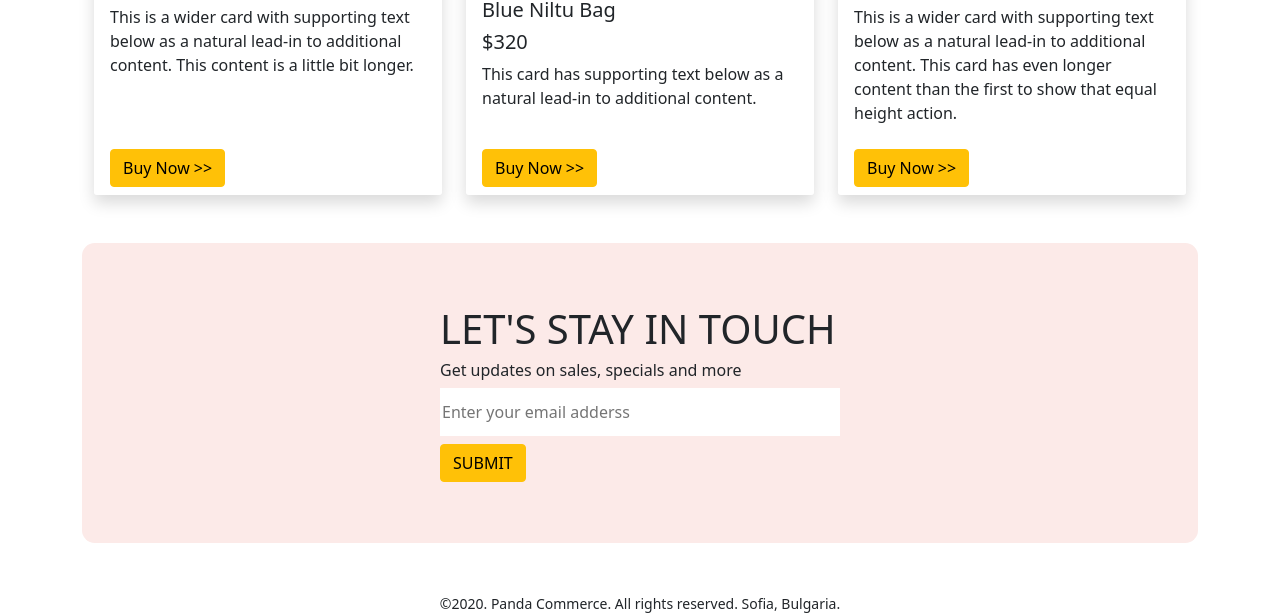
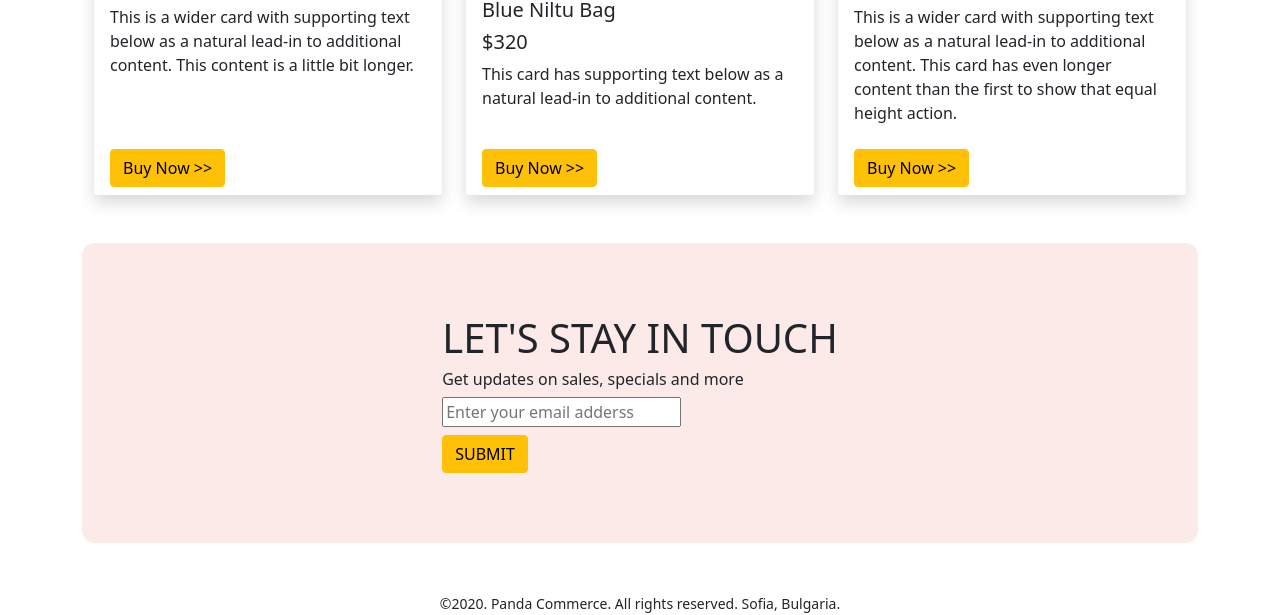
Before and after one commit to shamsuzzaman-imon/panda-commers, a plain HTML site: page index.html in a window 1280 px wide. Shown: the part 1762-2377 px from the top of the page. Drawn offline with Linux system fonts and the light colour scheme.

Commit message:
modify subscribe section

```diff
--- a/css/style.css
+++ b/css/style.css
@@ -18,9 +18,3 @@
     background-color: #fceae8;
     border-radius: 0.8em;
 }
-.input{
-    height: 3em;
-    width: 25em;
-    outline: none;
-    border: none;
-}
--- a/index.html
+++ b/index.html
@@ -228,7 +228,7 @@
       <div>
         <h1>LET'S STAY IN TOUCH </h1>
         <h6>Get updates on sales, specials and more</h6>
-        <input class="input" type="text" placeholder="Enter your email adderss"><br>
+        <input  type="text" placeholder="Enter your email adderss"><br>
         <button class="btn btn-warning mt-2" type="submit">SUBMIT</button>
       </div>
 
```
